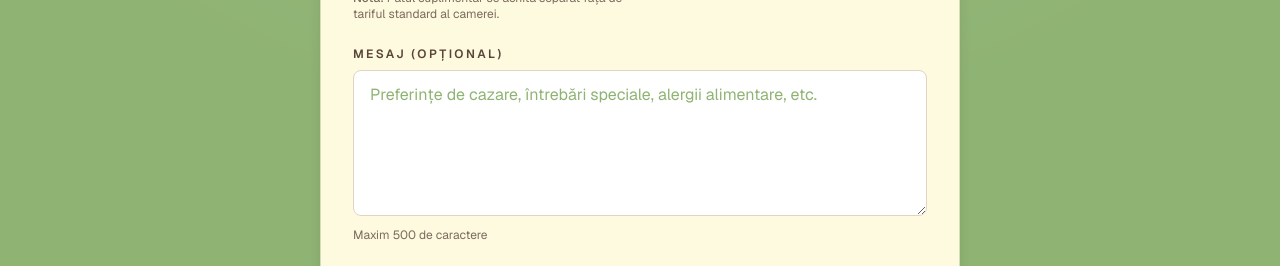
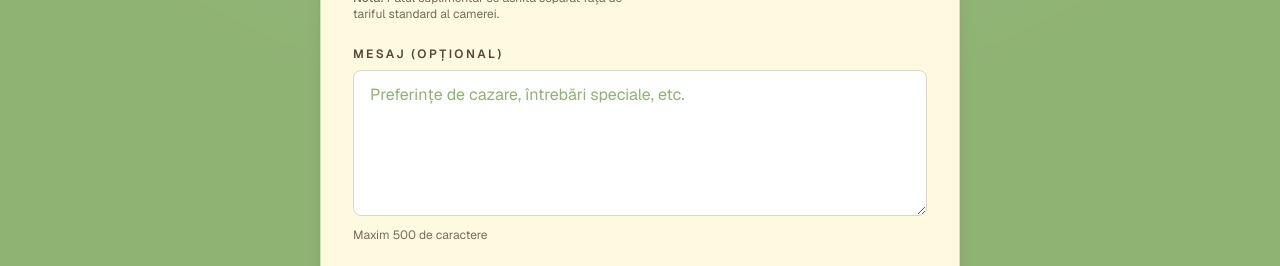
Before and after one commit to Alex-Sefu/charisma-modern, a Next.js app: page /rezervare in a window 1280 px wide. Shown: the part 805-1071 px from the top of the page. Built offline with nearby package versions, Linux system fonts and the light colour scheme.

Commit message:
Update page.tsx

```diff
--- a/app/rezervare/page.tsx
+++ b/app/rezervare/page.tsx
@@ -400,7 +400,7 @@ function getPriceByMonth(dateString: string) {
                     onChange={handleChange}
                     rows={5}
                     className="w-full rounded-lg border border-[#E0D4C5] bg-white px-4 py-3 text-[#3E2A20] placeholder-[#8FB373] outline-none transition focus:border-[#9C6644] focus:ring-2 focus:ring-[#9C6644]/20"
-                    placeholder="Preferințe de cazare, întrebări speciale, alergii alimentare, etc."
+                    placeholder="Preferințe de cazare, întrebări speciale, etc."
                   />
                   <p className="mt-1 text-xs text-[#7B6B5C]">
                     Maxim 500 de caractere
```
